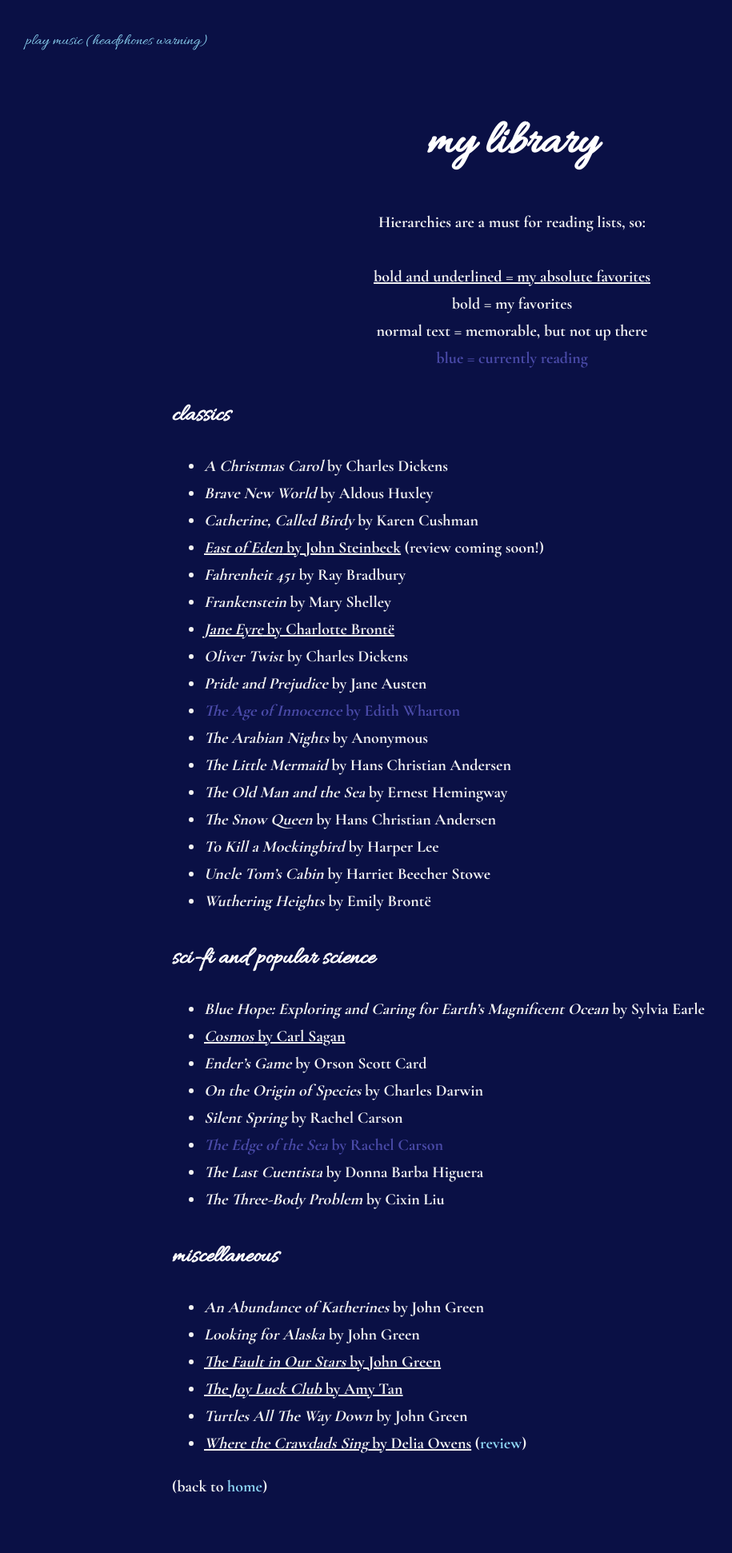
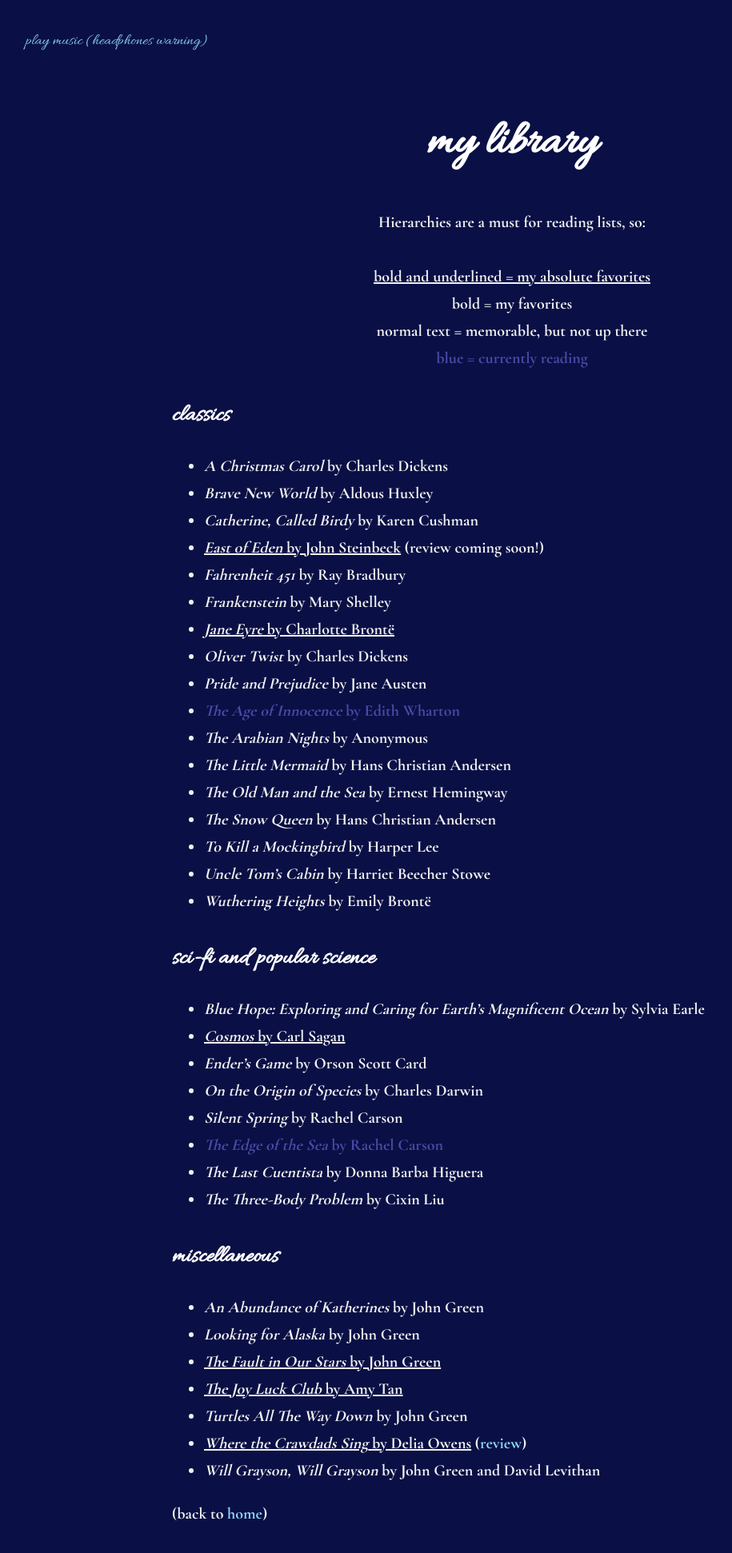
Before and after one commit to leucinemymind/leucinemymind.github.io, a Jekyll site: the page built from books.md, in a window 1280 px wide. Shown: the whole page at 80% size, without its empty margins (0-915 px from the left). Built offline with Jekyll 4.4.1, drawn with Linux system fonts in a browser that asks for light colours; our own code applies the rules of GitHub Pages for plain Markdown files; before the commit the page ends 1908 px from its top, so only the background shows below that.

Commit message:
yet another book

```diff
--- a/books.md
+++ b/books.md
@@ -57,3 +57,4 @@ normal text = memorable, but not up there <br/>
 - <span style="font-weight: bold; text-decoration: underline">*The Joy Luck Club* by Amy Tan</span>
 - ***Turtles All The Way Down*** **by John Green**
 - <span style="font-weight: bold; text-decoration: underline">*Where the Crawdads Sing* by Delia Owens</span> ([review](https://leucinemymind.github.io/2025/07/15/wtcds.html))
+- *Will Grayson, Will Grayson* by John Green and David Levithan
```
